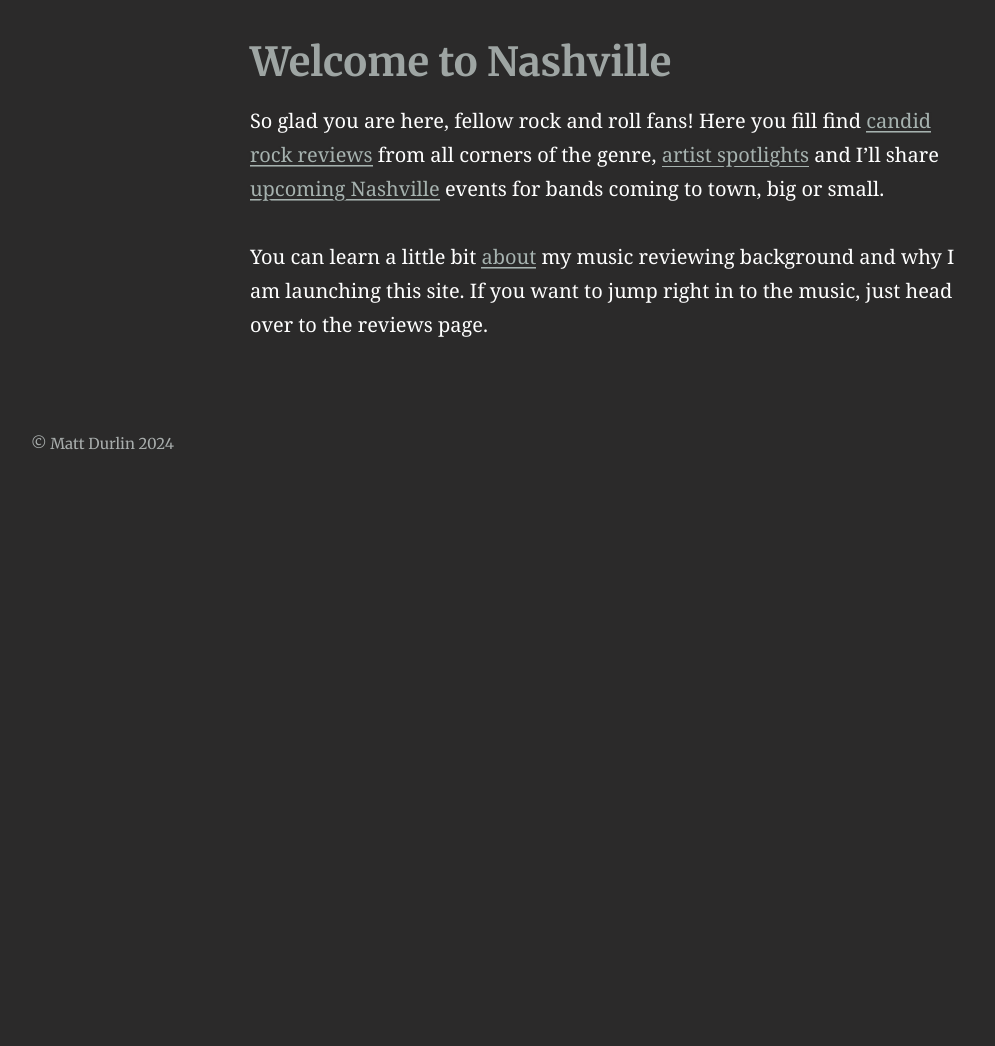
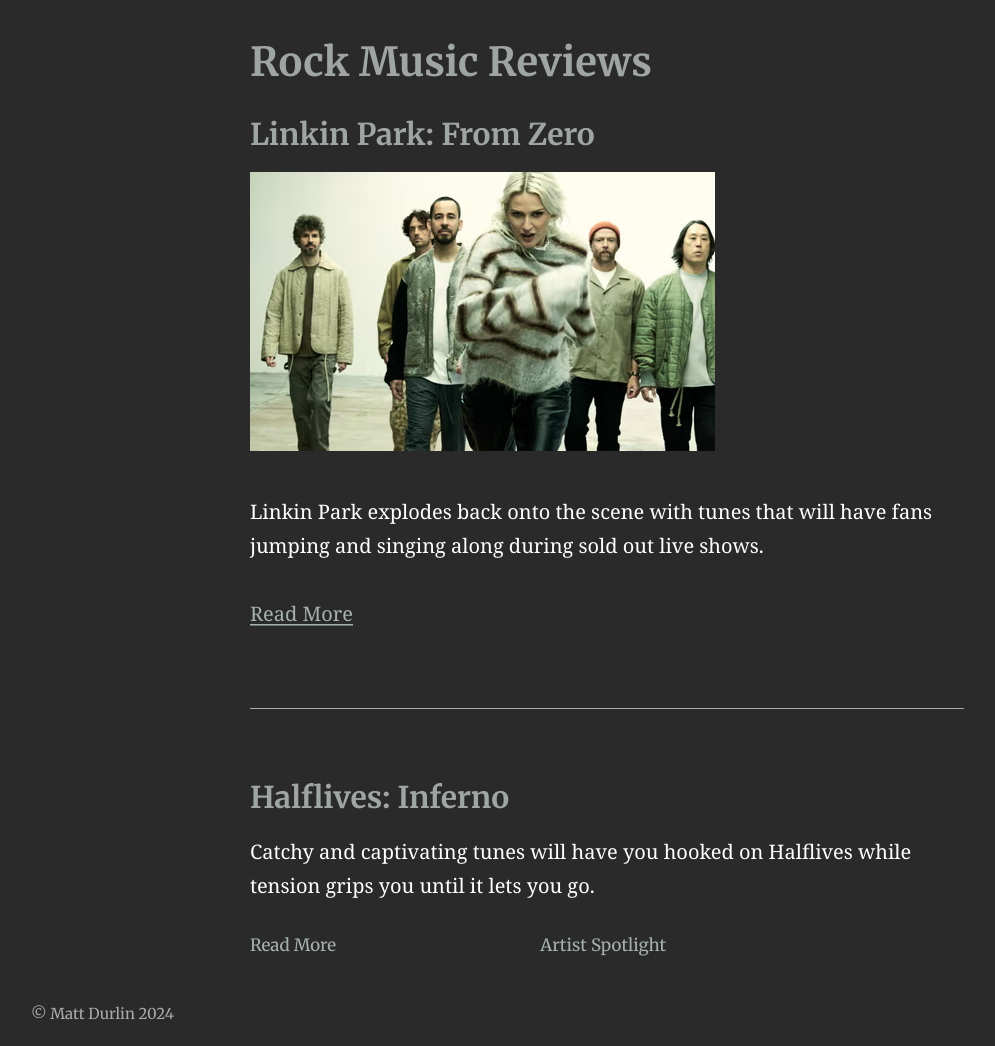
Before and after one commit to mdurlin/md-web-com, a Jekyll site: the page built from index.md, in a window 1280 px wide. Shown: the part 424-1470 px from the top of the page, without its empty margins (33-1028 px from the left). Built offline with Jekyll 4.4.1, drawn with Linux system fonts in a browser that asks for light colours; before the commit the page ends 900 px from its top, so only the background shows below that.

Commit message:
Update index.md (#3)

```diff
--- a/index.md
+++ b/index.md
@@ -1,9 +1,20 @@
 ---
-title: Welcome to Nashville
-feature_image: "https://images.pexels.com/photos/13899090/pexels-photo-13899090.jpeg?auto=compress&cs=tinysrgb&w=1260&h=750&dpr=2"
+title: Rock Music Reviews
+feature_image: "https://images.pexels.com/photos/105854/pexels-photo-105854.jpeg?auto=compress&cs=tinysrgb&w=1260&h=750&dpr=2"
 ---
 
-So glad you are here, fellow rock and roll fans! Here you fill find [candid rock reviews](/reviews/) from all corners of the genre, [artist spotlights](/spotlight/) and I'll share [upcoming Nashville](/events/) events for bands coming to town, big or small.
+### Linkin Park: From Zero
 
-You can learn a little bit [about](/about/) my music reviewing background and why I am launching this site.
-If you want to jump right in to the music, just head over to the reviews page.
+![Image](/assets/images/linkinpark.jpeg)
+
+Linkin Park explodes back onto the scene with tunes that will have fans jumping and singing along during sold out live shows.
+
+[Read More](/reviewposts/linkinparkfromzero.md)
+
+<hr/>
+
+### Halflives: Inferno
+
+Catchy and captivating tunes will have you hooked on Halflives while tension grips you until it lets you go.
+
+[Read More](/reviewposts/halflivesReviewSpotlight.md) | [Artist Spotlight](/spotlightposts/halflivesSpotlight.md)
```
